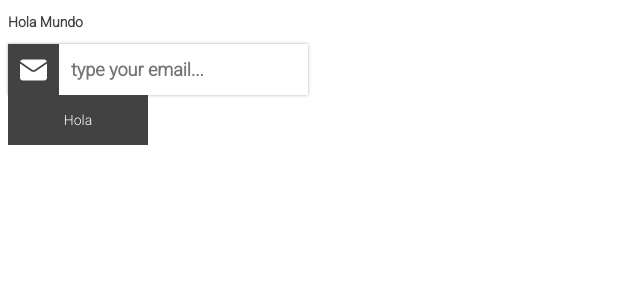
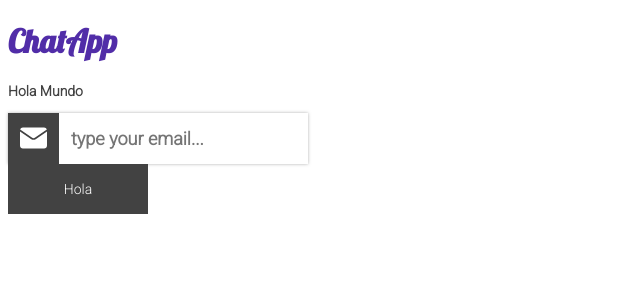
Before and after one commit to AurelioGD/client-chat-app, a React (Create React App) app: page / in a window 1280 px wide. Shown: the top 300 px of the page, without its empty margins (0-640 px from the left). Built offline with nearby package versions, Linux system fonts and the light colour scheme.

Commit message:
add the component LogoTitle and add the theme constants
added a new component named LogoTitle also added the folder
theme for save all the colors of the application.

```diff
--- a/src/App.js
+++ b/src/App.js
@@ -1,10 +1,12 @@
 import Button from "./components/common/Button/Button";
 import Input from "./components/common/Input/Input";
+import LogoTitle from "./components/common/LogoTitle";
 import SecondaryTitle from "./components/common/SecondaryTitle";
 
 function App() {
   return (
     <div className="App">
+      <LogoTitle fontColor="purple"/>
       <SecondaryTitle fontColor="dark">Hola Mundo</SecondaryTitle>
       <Input typeInput="email"/>
       <Button color="dark">Hola</Button>
--- a/src/components/common/Button/Button.js
+++ b/src/components/common/Button/Button.js
@@ -1,15 +1,9 @@
 import StyledButton from "./ButtonStyles"
+import theme from "../../theme/theme"
 
 const Button = ({ widthSize = "140px", heightSize = "50px", color = "purple", fontSize="14px", children, onClick }) => {
 
-    const allColors = {
-        "purple" : "#512DA8",
-        "dark" : "#424242",
-        "green" : "#00695C",
-        "orange" : "#FF8F00"
-    }
-
-    const colorToUse = allColors[color] || allColors['purple']
+    const colorToUse = theme[color] || theme['purple']
 
     return <StyledButton widthSize={widthSize} heightSize={heightSize} color={colorToUse} onClick={onClick} fontSize={fontSize}>{children}</StyledButton>
 }
--- /dev/null
+++ b/src/components/common/LogoTitle.js
@@ -0,0 +1,9 @@
+import styled from "styled-components";
+import theme from "../theme/theme";
+const Title = styled.h1`
+    font-family: "Lobster" ,cursive;
+    color: ${props => theme[props.color]};
+`
+const LogoTitle = ({children = "ChatApp", fontColor="white"}) => <Title color={fontColor}>{children}</Title>
+
+export default LogoTitle;
--- a/src/components/common/SecondaryTitle.js
+++ b/src/components/common/SecondaryTitle.js
@@ -1,14 +1,10 @@
 import styled from "styled-components"
-
-const colors = {
-    "white" : "#fff",
-    "dark" : "#424242"
-}
+import theme from "../theme/theme"
 
 const SecondaryTitle = styled.h3`
     font-family: "Roboto", sans-serif;
     font-size: ${props => props.fontSize || "14px"};
-    color: ${props => colors[props.fontColor] || colors['dark']};
+    color: ${props => theme[props.fontColor] || theme['dark']};
 `
 
 
--- /dev/null
+++ b/src/components/theme/theme.js
@@ -0,0 +1,7 @@
+module.exports = {
+    "purple" : "#512DA8",
+    "dark" : "#424242",
+    "green" : "#00695C",
+    "orange" : "#FF8F00",
+    "white" : "#fff"
+}
```
